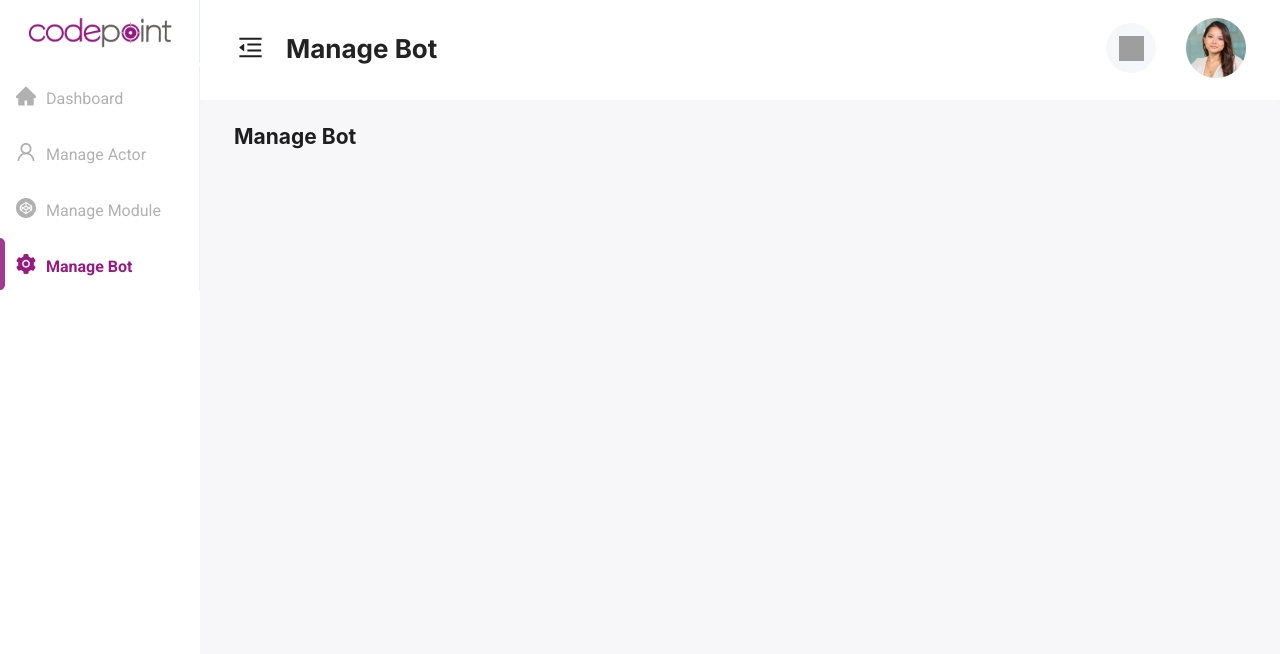
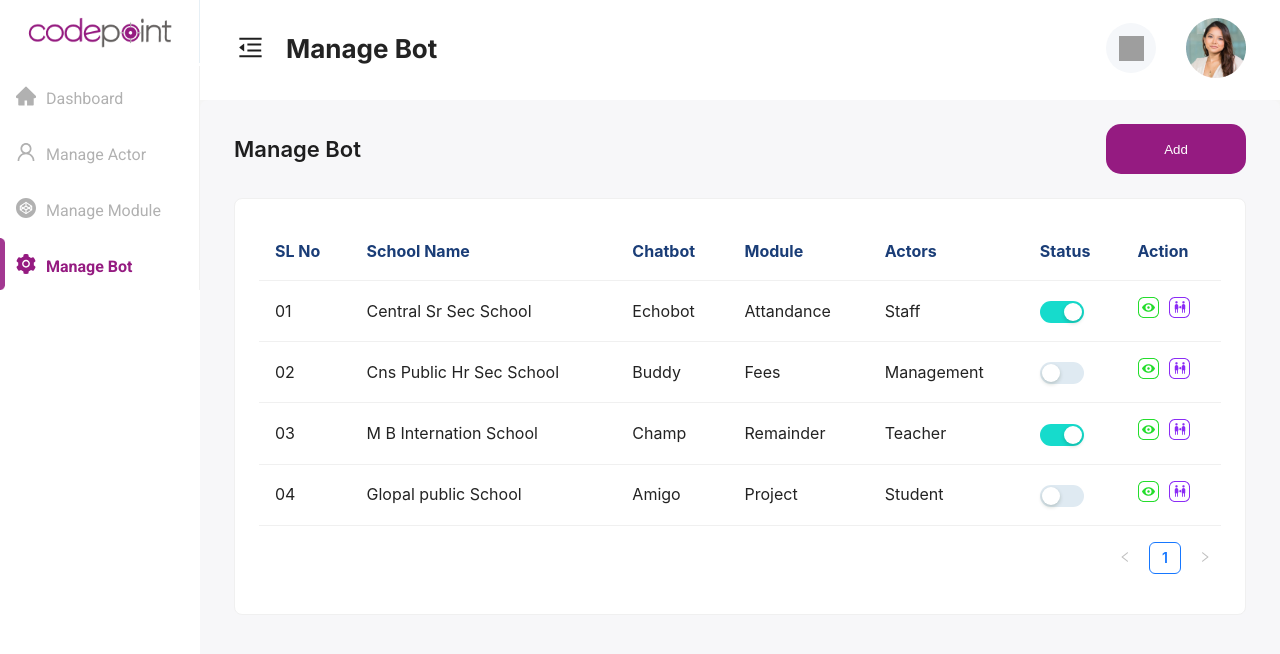
Before and after one commit to yuvarajacolan/Codepoint, a React (Create React App) app: page /managebot in a window 1280 px wide. Shown: the top 654 px of the page. Built offline with nearby package versions, Linux system fonts and the light colour scheme; grey boxes are pictures that could not be loaded; a web font is replaced by a local one.

Commit message:
manage bot and popup screen design

```diff
--- /dev/null
+++ b/src/components/common/ClonePopUp.jsx
@@ -0,0 +1,26 @@
+import React from 'react'
+import { Button, Col, Modal, Row } from 'antd';
+import Commontextfield from './Commontextfield';
+
+function ClonePopUp({ isModalOpen, handleOk, handleCancel, title }) {
+    return (
+        <Modal centered title={title} okText="Confirm" open={isModalOpen} onOk={handleOk} onCancel={handleCancel}>
+            <Row gutter={[16, 16]} style={{ padding: "20px 0" }}>
+                <Col className="gutter-row" span={12}>
+                    <Commontextfield label={"School Name"}/>
+                </Col>
+                <Col className="gutter-row" span={12}>
+                    <Commontextfield label={"Chatbot"} />
+                </Col>
+                <Col className="gutter-row" span={12}>
+                    <Commontextfield label={"Module"} />
+                </Col>
+                <Col className="gutter-row" span={12}>
+                    <Commontextfield label={"Actor"} />
+                </Col>
+            </Row>
+        </Modal>
+    )
+}
+
+export default ClonePopUp
--- a/src/components/common/Commontextfield.jsx
+++ b/src/components/common/Commontextfield.jsx
@@ -4,7 +4,7 @@ const Commontextfield = ({label,placeholder}) => {
 
   return (
     <Row>
-    <Col span={4}>
+    <Col span={24}>
       <div style={{ marginBottom: 8 }}>
         <label>{label}</label>
       </div>
--- a/src/components/common/DeletePopUp.jsx
+++ b/src/components/common/DeletePopUp.jsx
@@ -3,7 +3,7 @@ import { Button, Modal } from 'antd';
 
 function DeletePopUp({ isModalOpen, handleOk, handleCancel }) {
     return (
-        <Modal title="Basic Modal" open={isModalOpen} onOk={handleOk} onCancel={handleCancel}>
+        <Modal centered title="" okText="Confirm" open={isModalOpen} onOk={handleOk} onCancel={handleCancel}>
             <h4 style={{ textAlign: "center", padding: "20px 0", fontSize: "20px", fontWeight: 500 }}>Are you sure want to delete this ?</h4>
         </Modal>
     )
--- /dev/null
+++ b/src/components/manageBots/manageBots.css
@@ -0,0 +1,19 @@
+.bot_add_button {
+    width: 140px;
+    height: 50px;
+    background-color: #951B81;
+    color: #fff;
+    border-radius: 15px;
+    border: none;
+    cursor: pointer;
+}
+
+.bot_title {
+    font-size: 22px;
+    font-weight: 600;
+    line-height: 26px;
+}
+
+.bots_table {
+    padding-top: 24px;
+}
--- a/src/pages/Admin/ManageActor/index.jsx
+++ b/src/pages/Admin/ManageActor/index.jsx
@@ -1,5 +1,6 @@
 import React, { useState } from 'react'
 import "../../../components/manageActors/manageActor.css"
+import { Row, Col, Card, Table } from "antd";
 import Commonselectfield from '../../../components/common/Commonselectfield'
 import { School } from '../../../utils/constants/Selectdata'
 import Commontable from '../../../components/common/Commontable'
@@ -72,10 +73,23 @@ const ManageActor = () => {
       <div>
         <CommonLabelWithSelect width="340px" options={School} placeholdertext="School" />
       </div>
-      <div className='manage_actor_table'>
+      <Row>
+          <Col xs={24} sm={24} md={24} lg={24} xl={24}>
+            <h2 className="grid-top">Active Chatbot Status</h2>
+            <Card>
+              <div className="table-container">
+                <Commontable
+                  columns={manage_actor_column}
+                  data={manage_actor_data}
+                  className="custom-table"
+                />
+              </div>
+            </Card>
+          </Col>
+        </Row>
+      {/* <div className='manage_actor_table'>
         <Commontable columns={manage_actor_column} data={manage_actor_data} />
-      </div>
-
+      </div> */}
       <DeletePopUp isModalOpen={isModalOpen} handleOk={handleOk} handleCancel={handleCancel} />
     </div>
 
--- a/src/pages/Admin/ManageBot/index.jsx
+++ b/src/pages/Admin/ManageBot/index.jsx
@@ -1,9 +1,108 @@
-import React from 'react'
+import React, {useState} from 'react'
+import { Row, Col, Button, Flex, Card, Table } from 'antd';
+import "../../../components/manageBots/manageBots.css"
+import { manage_actor_data, manage_bot_data } from '../../../utils/constants/Tabledata';
+import SwitchToggle from '../../../components/common/CommonSwitch';
+import Commontable from '../../../components/common/Commontable';
+import view from "../../../assets/images/view.png";
+import duo from "../../../assets/images/duo.png";
+import ClonePopUp from '../../../components/common/ClonePopUp';
+const ManageBot = () => {
 
-const ManageBot = () => {
+  const [isCloneModalOpen, setIsCloneModalOpen] = useState(false);
+
+  const handleOk = () => {
+    setIsCloneModalOpen(false);
+  };
+  const handleCancel = () => {
+    setIsCloneModalOpen(false);
+  };
+
+
+  const manage_actor_column = [
+    {
+      id: "slno",
+      title: "SL No",
+      dataIndex: "slno",
+      key: "slno",
+    },
+    {
+      id: "schoolName",
+      title: "School Name",
+      dataIndex: "schoolName",
+      key: "schoolName",
+    },
+    {
+      id: "chatbot",
+      title: "Chatbot",
+      dataIndex: "chatbot",
+      key: "chatbot",
+    },
+    {
+      id: "module",
+      title: "Module",
+      dataIndex: "module",
+      key: "module",
+    },
+    {
+      id: "actors",
+      title: "Actors",
+      dataIndex: "actors",
+      key: "actors",
+    },
+    {
+      id: "Status",
+      title: "Status",
+      key: "status",
+      dataIndex: "status",
+      render: (_, { status }) => (
+        // <Tag color={tags == "Active" ? "green" : "red"} key={tags}>
+        //   {tags}
+        // </Tag>
+        <SwitchToggle status={status} />
+      ),
+
+    },
+    {
+
+      id: "action",
+      title: "Action",
+      dataIndex: "actors",
+      key: "actors",
+      render: (_, { tags }) => (
+        <Flex gap={"10px"} align='center'>
+          <div style={{ cursor: "pointer" }}><img src={view} alt="viewIcon" /></div>
+          <div onClick={() => setIsCloneModalOpen(true)} style={{ cursor: "pointer" }}><img src={duo} alt="duoIcon" /></div>
+        </Flex>
+
+      ),
+
+    }
+  ];
   return (
     <div>
-      <h2>Manage Bot</h2>
+      <Flex justify={"space-between"} align={"center"}>
+        <h3 className='bot_title'>Manage Bot</h3>
+        <button className='bot_add_button'>Add</button>
+      </Flex>
+
+      <div className='bots_table'>
+        <Row>
+          <Col xs={24} sm={24} md={24} lg={24} xl={24}>
+            <Card>
+              <div className="table-container">
+                <Commontable
+                  columns={manage_actor_column}
+                  data={manage_bot_data}
+                  className="custom-table"
+                />
+              </div>
+            </Card>
+          </Col>
+        </Row>
+
+        <ClonePopUp title = "Do you want clone the same bot?" isModalOpen={isCloneModalOpen} handleOk={handleOk} handleCancel={handleCancel} />
+      </div>
     </div>
   )
 }
--- a/src/pages/Admin/ManageModule/index.jsx
+++ b/src/pages/Admin/ManageModule/index.jsx
@@ -1,4 +1,5 @@
 import React, {useState} from 'react'
+import { Row, Col, Card, Table } from "antd";
 import "../../../components/manageActors/manageActor.css"
 import Commonselectfield from '../../../components/common/Commonselectfield'
 import { School } from '../../../utils/constants/Selectdata'
@@ -71,10 +72,20 @@ const ManageModule = () => {
       <div>
         <CommonLabelWithSelect width="340px" options={School} placeholdertext="School" />
       </div>
-      <div className='manage_module_table'>
-        <Commontable columns={manage_module_column} data={manage_module_data} />
-      </div>
-
+      <Row>
+          <Col xs={24} sm={24} md={24} lg={24} xl={24}>
+            <h2 className="grid-top">Active Chatbot Status</h2>
+            <Card>
+              <div className="table-container">
+                <Commontable
+                  columns={manage_module_column}
+                  data={manage_module_data}
+                  className="custom-table"
+                />
+              </div>
+            </Card>
+          </Col>
+        </Row>
       <DeletePopUp isModalOpen={isModalOpen} handleOk={handleOk} handleCancel={handleCancel} />
     </div>
   )
--- a/src/styles/App.css
+++ b/src/styles/App.css
@@ -5,8 +5,8 @@ body {
   font-family: "Inter", sans-serif !important;
 }
 
-.ant-layout-content{
-background-color: #F7F7F9 !important;
+.ant-layout-content {
+  background-color: #f7f7f9 !important;
 }
 /* overwrite dropdown */
 
@@ -25,7 +25,7 @@ span.ant-select-selection-item {
   font-weight: 500;
 }
 .ant-select-selector {
-    border: 1px solid #DFEAF2 !important;
+  border: 1px solid #dfeaf2 !important;
   border-radius: 15px !important;
 }
 
@@ -63,14 +63,6 @@ ul.ant-pagination.ant-table-pagination.ant-table-pagination-right {
 
 /* overwrite model */
 
-.ant-modal.css-dev-only-do-not-override-1uweeqc {
-  position: absolute;
-  top: 50%;
-  left: 50%;
-  transform: translate(-50%, -50%);
-  transform-origin: unset !important;
-}
-
 span.ant-modal-close-x {
   color: red !important;
 }
@@ -91,21 +83,31 @@ span.ant-modal-close-x span {
   font-weight: 500 !important;
   border: none !important;
   color: #fff !important;
+  margin: 0 10px;
 }
 
 button.ant-btn.ant-btn-default {
-  background-color: #E93434 !important;
+  background-color: #e93434 !important;
 }
 
 button.ant-btn.ant-btn-primary {
   background-color: #339688 !important;
 }
 
-
 .ant-modal-title {
-  display: none;
+  font-size: 20px !important;
 }
 
 button.ant-modal-close:hover {
   background-color: unset !important;
 }
+
+.collapsedButton {
+  display: none;
+}
+
+@media only screen and (min-width: 576px) {
+  .collapsedButton {
+    display: block;
+  }
+}
--- a/src/utils/constants/Tabledata.jsx
+++ b/src/utils/constants/Tabledata.jsx
@@ -229,3 +229,41 @@ export const manage_module_data = [
 
 
 ]
+
+
+export const manage_bot_data = [
+  {
+    slno: "01",
+    schoolName:"Central Sr Sec School",
+    chatbot: "Echobot",
+    module: "Attandance",
+    actors:"Staff",
+    status: true,
+  },
+  {
+    slno: "02",
+    schoolName:"Cns Public Hr Sec School",
+    chatbot: "Buddy",
+    module: "Fees",
+    actors:"Management",
+    status: false,
+  },
+  {
+    slno: "03",
+    schoolName:"M B Internation School",
+    chatbot: "Champ",
+    module: "Remainder",
+    actors:"Teacher",
+    status: true,
+  },
+  {
+    slno: "04",
+    schoolName:"Glopal public School",
+    chatbot: "Amigo",
+    module: "Project",
+    actors:"Student",
+    status: false,
+  },
+
+
+]
```
Also changed, not shown: src/layout/Sidebar/index.jsx (+21 -3 lines), src/assets/images/duo.png (added), src/assets/images/view.png (added). Lines whose indentation alone changed are shown as unchanged.
